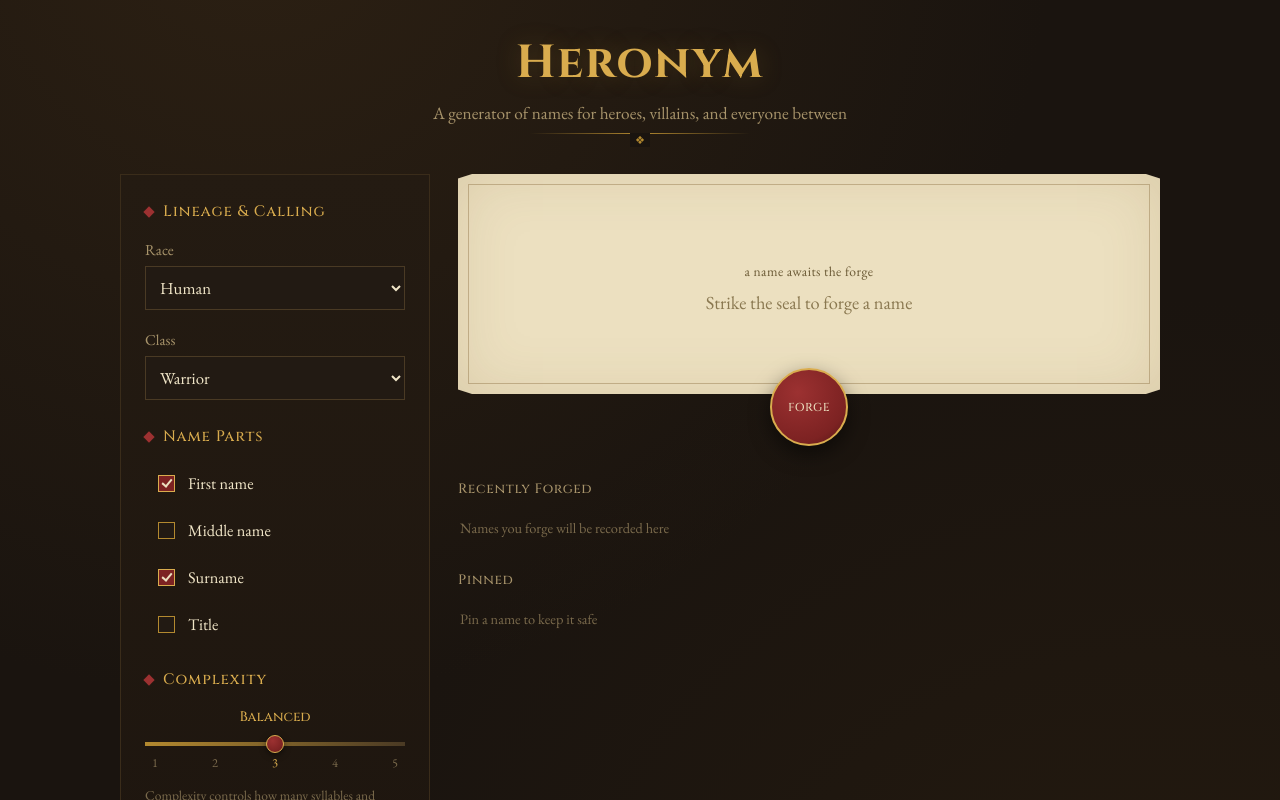
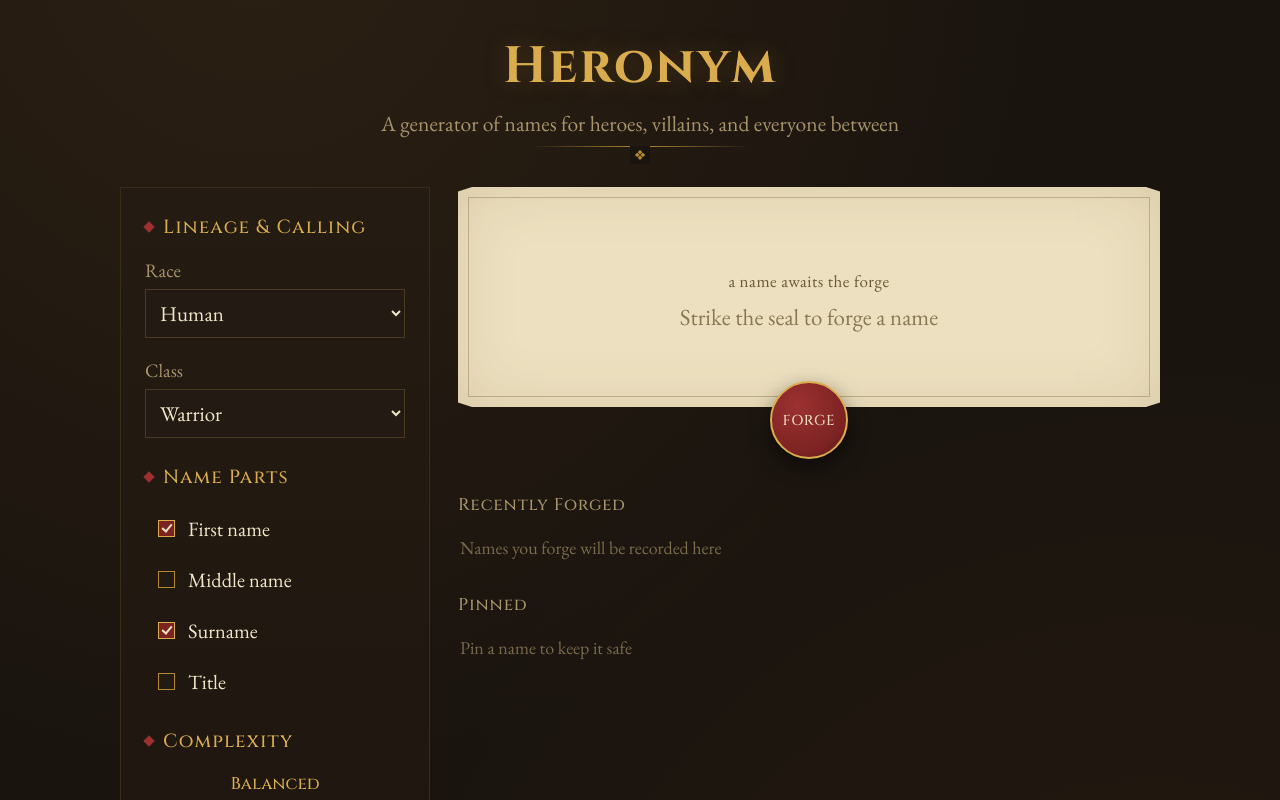
Before and after one commit to DanielHearn/heronym, a React (Vite) app: page / in a window 1280 px wide. Shown: the top 800 px of the page. Built offline with nearby package versions, Linux system fonts and the light colour scheme.

Commit message:
Increase font size by 25%

```diff
--- a/src/index.css
+++ b/src/index.css
@@ -11,6 +11,9 @@
   --text-muted: #a8946b;
   --text-dim: #7a6a4c;
   font-family: 'EB Garamond', serif;
+}
+html {
+  font-size: 125%;
 }
 * {
   box-sizing: border-box;
@@ -249,7 +252,6 @@ select:focus-visible {
   color: var(--gold-bright);
   white-space: nowrap;
   min-width: 66px;
-  text-align: right;
 }
 .complexity-ticks {
   display: flex;
```
